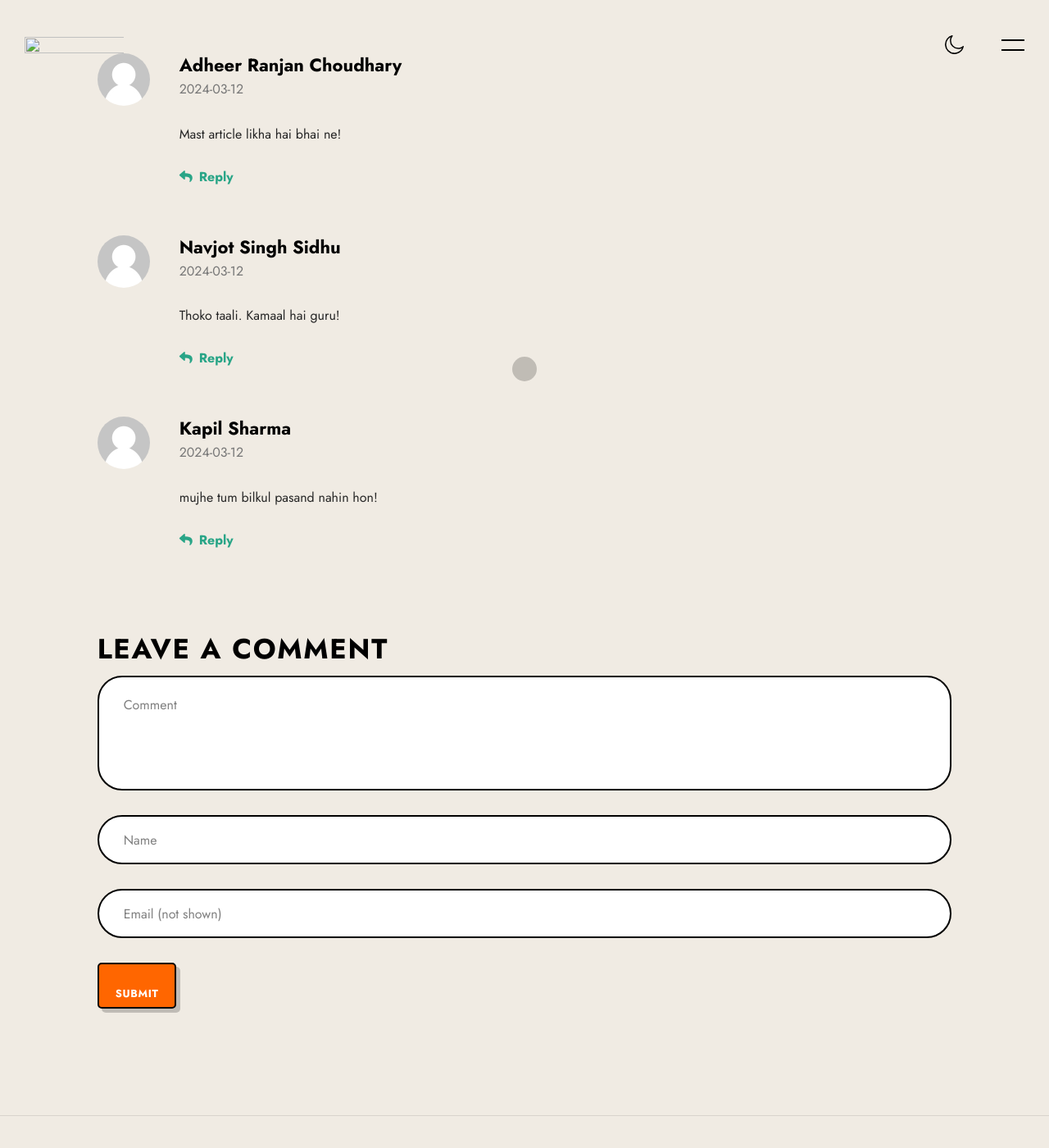
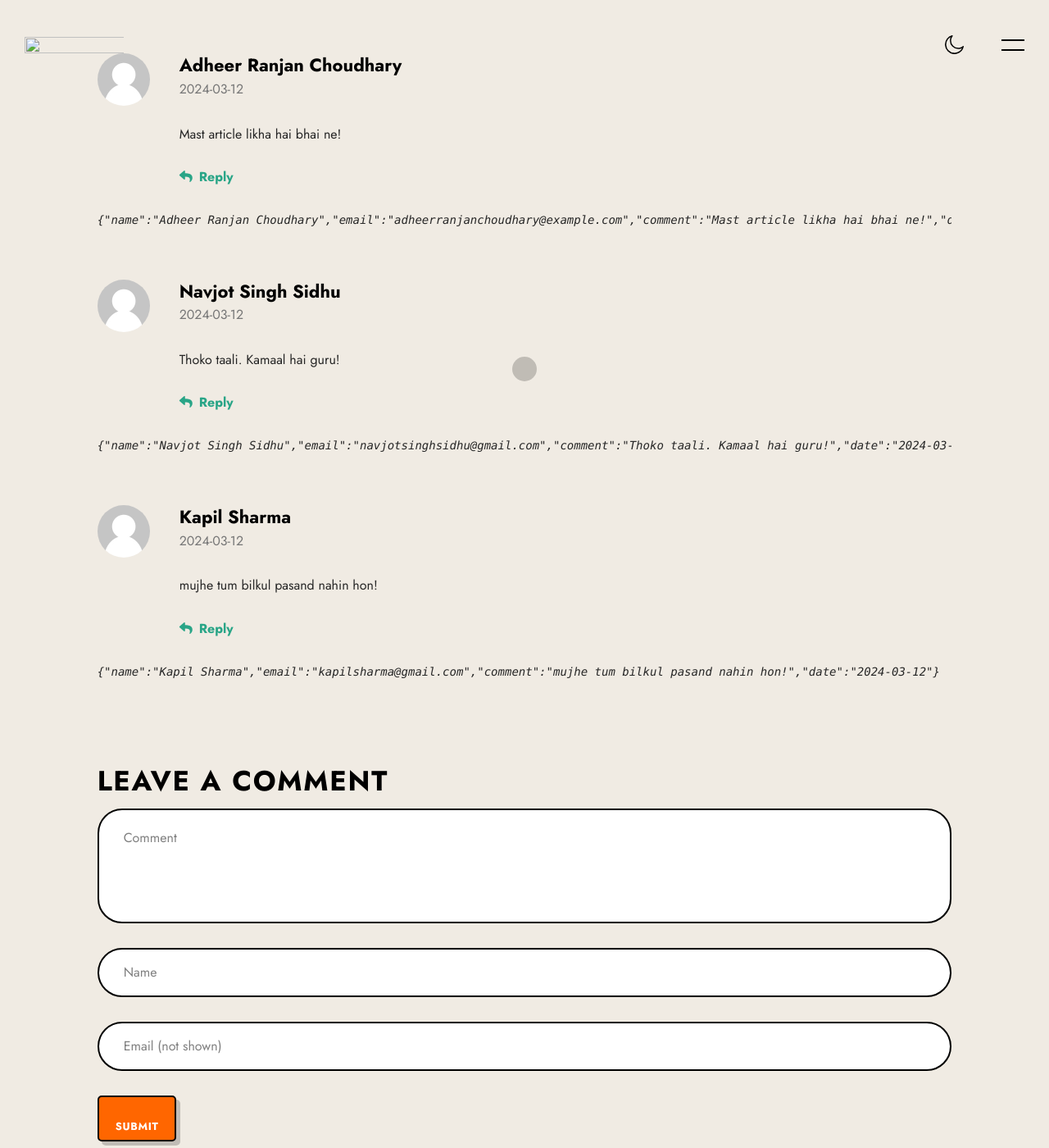
Before and after one commit to zarir-engineer/buildyourdream, a Jekyll site: the page built from _posts/2025-02-12-repurposing-old-window-frames.md, in a window 1280 px wide and 1400 px high, scrolled down 2877 px. Shown: the whole window at 82% size. Built offline with Jekyll 4.4.1, drawn with Linux system fonts in a browser that asks for light colours; comment, search, counter and statistics services are not loaded.

Commit message:
Deploying to gh-pages from @ zarir-engineer/buildyourdream@0bb0afd86d3118859dafdc88fecffa8eb920a783 🚀

```diff
--- a/_layouts/post-base.html
+++ b/_layouts/post-base.html
@@ -92,7 +92,7 @@
                             {% endfor %}
                           </ul>
                         {% endif %}
-
+                        <pre>{{ comment | jsonify }}</pre>
                         <!-- Reply Form -->
                         <div id="reply-form-{{ comment.id }}" class="reply-form reply-hidden" style="display: none;">
                           <form onsubmit="`submitReply`(event, '{{ comment.id }}')">
--- a/all-blogs/exploring-south-mumbai-real-estate.html
+++ b/all-blogs/exploring-south-mumbai-real-estate.html
@@ -324,7 +324,7 @@
                           </div>
                         </div>
 
-
+                        <pre>{"name":"John Doe","email":"johndoe@example.com","comment":"This is a great article!","date":"2024-03-12"}</pre>
                         <!-- Reply Form -->
                         <div id="reply-form-" class="reply-form reply-hidden" style="display: none;">
                           <form onsubmit="`submitReply`(event, '')">
@@ -363,7 +363,7 @@
                           </div>
                         </div>
 
-
+                        <pre>{"name":"Jane Smith","email":"janesmith@example.com","comment":"Thanks for the helpful guide!","date":"2024-03-12"}</pre>
                         <!-- Reply Form -->
                         <div id="reply-form-" class="reply-form reply-hidden" style="display: none;">
                           <form onsubmit="`submitReply`(event, '')">
--- a/all-blogs/impact_of_new_infrastructure.html
+++ b/all-blogs/impact_of_new_infrastructure.html
@@ -324,7 +324,7 @@
                           </div>
                         </div>
 
-
+                        <pre>{"name":"Karina Kaif","email":"Katrinakaif@gmail.com","comment":"How very touching article likhte hon aap!","date":"2024-03-12"}</pre>
                         <!-- Reply Form -->
                         <div id="reply-form-" class="reply-form reply-hidden" style="display: none;">
                           <form onsubmit="`submitReply`(event, '')">
@@ -363,7 +363,7 @@
                           </div>
                         </div>
 
-
+                        <pre>{"name":"Sunil Grover","email":"sunilgrover@gmail.com","comment":"Aek sawaal, app itna accchha kahaan se likh lete hon!","date":"2024-03-12"}</pre>
                         <!-- Reply Form -->
                         <div id="reply-form-" class="reply-form reply-hidden" style="display: none;">
                           <form onsubmit="`submitReply`(event, '')">
--- a/all-blogs/repurposing_old_window_frames.html
+++ b/all-blogs/repurposing_old_window_frames.html
@@ -366,7 +366,7 @@
                           </div>
                         </div>
 
-
+                        <pre>{"name":"Adheer Ranjan Choudhary","email":"adheerranjanchoudhary@example.com","comment":"Mast article likha hai bhai ne!","date":"2024-03-12"}</pre>
                         <!-- Reply Form -->
                         <div id="reply-form-" class="reply-form reply-hidden" style="display: none;">
                           <form onsubmit="`submitReply`(event, '')">
@@ -405,7 +405,7 @@
                           </div>
                         </div>
 
-
+                        <pre>{"name":"Navjot Singh Sidhu","email":"navjotsinghsidhu@gmail.com","comment":"Thoko taali. Kamaal hai guru!","date":"2024-03-12"}</pre>
                         <!-- Reply Form -->
                         <div id="reply-form-" class="reply-form reply-hidden" style="display: none;">
                           <form onsubmit="`submitReply`(event, '')">
@@ -444,7 +444,7 @@
                           </div>
                         </div>
 
-
+                        <pre>{"name":"Kapil Sharma","email":"kapilsharma@gmail.com","comment":"mujhe tum bilkul pasand nahin hon!","date":"2024-03-12"}</pre>
                         <!-- Reply Form -->
                         <div id="reply-form-" class="reply-form reply-hidden" style="display: none;">
                           <form onsubmit="`submitReply`(event, '')">
--- a/feed.xml
+++ b/feed.xml
@@ -1,4 +1,4 @@
-<?xml version="1.0" encoding="utf-8"?><feed xmlns="http://www.w3.org/2005/Atom" ><generator uri="https://jekyllrb.com/" version="3.10.0">Jekyll</generator><link href="https://zarirengineer.github.io/buildyourdream/feed.xml" rel="self" type="application/atom+xml" /><link href="https://zarirengineer.github.io/buildyourdream/" rel="alternate" type="text/html" /><updated>2025-04-02T09:50:12+00:00</updated><id>https://zarirengineer.github.io/buildyourdream/feed.xml</id><title type="html">Aawo Maari Saathe</title><author><name>Zarir Engineer Maha Rera Number A51900002346</name></author><entry><title type="html">Repurposing Old Window Frames</title><link href="https://zarirengineer.github.io/buildyourdream/all-blogs/repurposing_old_window_frames.html" rel="alternate" type="text/html" title="Repurposing Old Window Frames" /><published>2024-11-20T18:16:49+00:00</published><updated>2024-11-20T18:16:49+00:00</updated><id>https://zarirengineer.github.io/buildyourdream/all-blogs/2025-02-12-repurposing-old-window-frames-slug</id><content type="html" xml:base="https://zarirengineer.github.io/buildyourdream/all-blogs/repurposing_old_window_frames.html"><![CDATA[<p>Vivamus interdum suscipit lacus. Nunc ultrices accumsan mattis. Aliquam vel sem vel velit efficitur malesuada.<br />
+<?xml version="1.0" encoding="utf-8"?><feed xmlns="http://www.w3.org/2005/Atom" ><generator uri="https://jekyllrb.com/" version="3.10.0">Jekyll</generator><link href="https://zarirengineer.github.io/buildyourdream/feed.xml" rel="self" type="application/atom+xml" /><link href="https://zarirengineer.github.io/buildyourdream/" rel="alternate" type="text/html" /><updated>2025-04-02T12:49:16+00:00</updated><id>https://zarirengineer.github.io/buildyourdream/feed.xml</id><title type="html">Aawo Maari Saathe</title><author><name>Zarir Engineer Maha Rera Number A51900002346</name></author><entry><title type="html">Repurposing Old Window Frames</title><link href="https://zarirengineer.github.io/buildyourdream/all-blogs/repurposing_old_window_frames.html" rel="alternate" type="text/html" title="Repurposing Old Window Frames" /><published>2024-11-20T18:16:49+00:00</published><updated>2024-11-20T18:16:49+00:00</updated><id>https://zarirengineer.github.io/buildyourdream/all-blogs/2025-02-12-repurposing-old-window-frames-slug</id><content type="html" xml:base="https://zarirengineer.github.io/buildyourdream/all-blogs/repurposing_old_window_frames.html"><![CDATA[<p>Vivamus interdum suscipit lacus. Nunc ultrices accumsan mattis. Aliquam vel sem vel velit efficitur malesuada.<br />
 Donec arcu lacus, ornare eget ligula vel, commodo luctus felis. Ut dignissim sapien sit amet molestie rutrum.</p>
 
 <p>Nam dui mauris, congue vel nisi in, tempus gravida enim. Nulla et tristique orci.<br />
--- a/sitemap.xml
+++ b/sitemap.xml
@@ -20,6 +20,6 @@
 </url>
 <url>
 <loc>https://zarirengineer.github.io/buildyourdream/all-blogs.html</loc>
-<lastmod>2025-04-02T09:49:38+00:00</lastmod>
+<lastmod>2025-04-02T12:48:43+00:00</lastmod>
 </url>
 </urlset>
```
